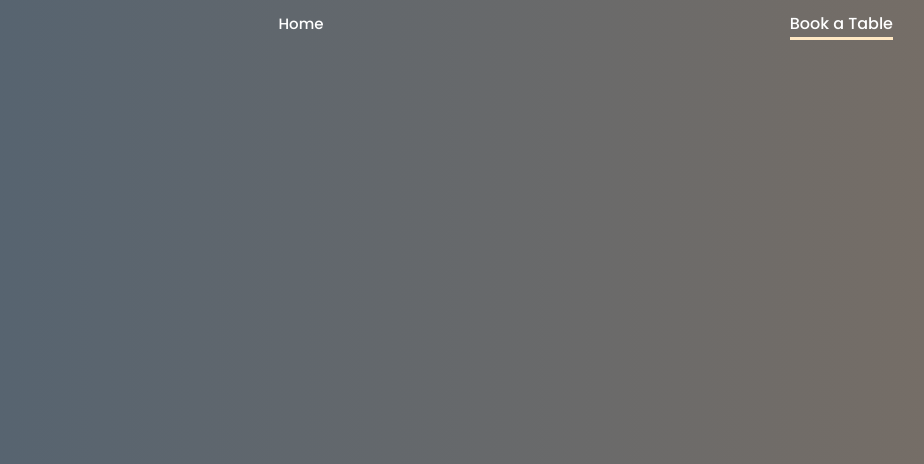
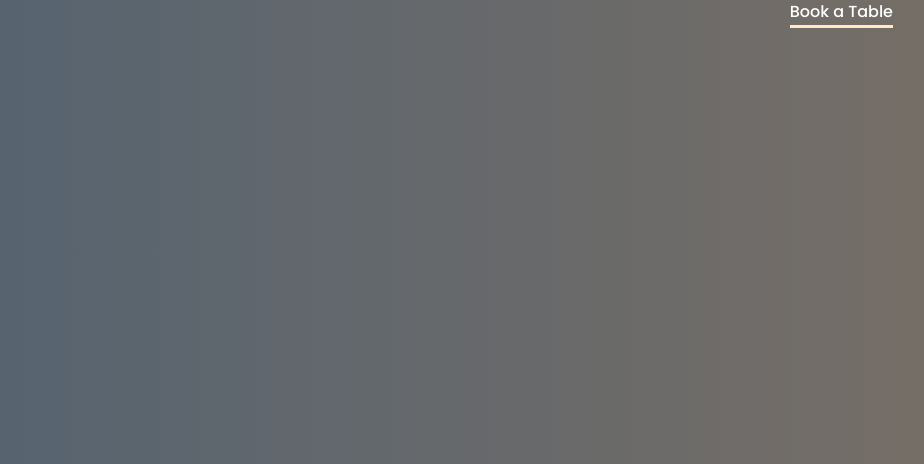
Before and after one commit to steepHaker/restoran_gamburger, a Django app: page / in a window 1280 px wide. Shown: the top 464 px of the page, without its empty margins (339-1263 px from the left). Run offline with Django 4.2, Linux system fonts and the light colour scheme; data that the repository does not hold is empty; parts of the project's set-up code (start-up, migrations or seed data) failed here and were passed over; some libraries are stand-ins or nearby versions.

Commit message:
Update header.html

```diff
--- a/config/templates/header.html
+++ b/config/templates/header.html
@@ -24,9 +24,7 @@
                                                 <a href="{{ page.slug }}">{{ page.namePage }}</a>
                                             </li>
                                         {% endfor %}
-                                        <li>
-                                            <a href="{% url 'home' %}">Home</a>
-                                        </li>
+
                                     </ul>
                                 </nav>
                             </div>
```
